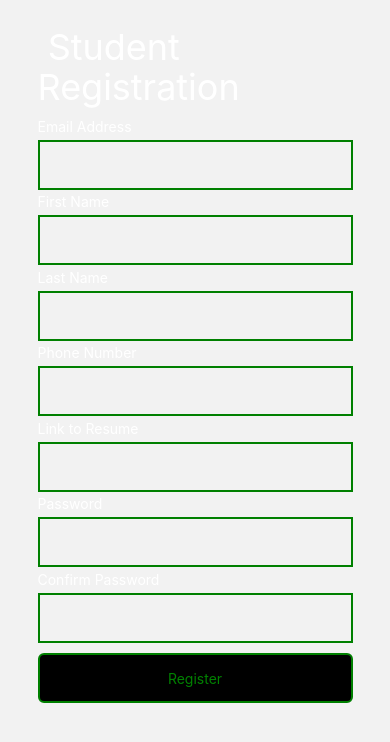
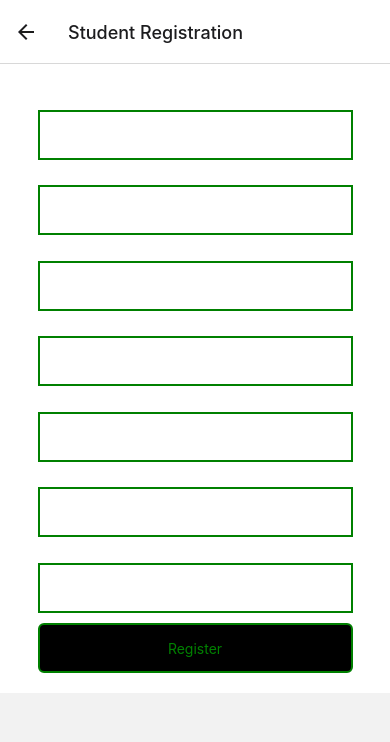
Before and after one commit to jgoldstein46/HoyaHacks, a React Native app in the folder client/: screen /StudentRegistration in a window 390 px wide. Shown: the top 742 px of the page. Built offline with nearby package versions, Linux system fonts and the light colour scheme; what expo-linking would draw is missing.

Commit message:
registration fix

```diff
--- a/client/navigation/index.tsx
+++ b/client/navigation/index.tsx
@@ -73,7 +73,7 @@ function RootNavigator() {
       <Stack.Screen
         name="StudentRegistration"
         component={StudentRegistration}
-        options={{ headerShown: false }}
+        options={{ title: "Student Registration" }}
         />
       <Stack.Screen
         name="Login"
--- a/client/package.json
+++ b/client/package.json
@@ -35,9 +35,9 @@
     "react-native-formik": "^1.7.8",
     "react-native-safe-area-context": "3.3.2",
     "react-native-screens": "~3.10.1",
+    "react-native-storage": "^1.0.1",
     "react-native-web": "0.17.1",
-    "yup": "^0.32.11",
-    "react-native-storage": "^1.0.1"
+    "yup": "^0.32.11"
   },
   "devDependencies": {
     "@babel/core": "^7.12.9",
--- a/client/screens/registration/StudentRegistration.tsx
+++ b/client/screens/registration/StudentRegistration.tsx
@@ -1,17 +1,16 @@
 import React from "react";
 import {
   Button,
-  TextInput,
-  View,
-  Text,
   TouchableOpacity,
   TouchableWithoutFeedback,
 } from "react-native";
 import { Formik } from "formik";
 import { ScrollView } from "react-native";
 
+import { Text, View, TextInput } from "../../components/Themed";
+
 //imporing styles
-import styles from "../../styles/RegistrationStyles"
+import styles from "../../styles/RegistrationStyles";
 
 import * as Yup from "yup";
 import { RootStackScreenProps } from "../../types";
@@ -25,7 +24,9 @@ import { RootStackScreenProps } from "../../types";
 // import AppLoading from "expo-app-loading";
 import { Keyboard } from "react-native";
 // export default function LoginScreen({navigation}: RootStackScreenProps<"Login">)
-export default function StudentRegistration({navigation}: RootStackScreenProps<"StudentLogin">) {
+export default function StudentRegistration({
+  navigation,
+}: RootStackScreenProps<"StudentLogin">) {
   let validationSchema = Yup.object().shape({
     email: Yup.string().email("Email is invalid").required("Email is required"),
     firstName: Yup.string().required("First name is required"),
@@ -52,13 +53,12 @@ export default function StudentRegistration({navigation}: RootStackScreenProps<"
   //     return <AppLoading />;
   //   } else {
   return (
-
+    <ScrollView>
       <TouchableWithoutFeedback
-            // onPress={() => Keyboard.dismiss()}
-            accessible={false}>
-            <ScrollView>
+        onPress={() => Keyboard.dismiss()}
+        accessible={false}
+      >
         <View style={styles.container}>
-            <Text style={styles.titleText}> Student Registration</Text>
           <Formik
             initialValues={{
               email: "",
@@ -77,10 +77,9 @@ export default function StudentRegistration({navigation}: RootStackScreenProps<"
                 email: values.email,
                 phone: values.phone,
                 resume: values.resume,
-                    id: ""
+                id: "",
               };
-                navigation.navigate("Root", {model: candidate});
-
+              navigation.navigate("Root", { model: candidate });
             }}
             validationSchema={validationSchema}
             // uncomment above line to use validation
@@ -168,7 +167,10 @@ export default function StudentRegistration({navigation}: RootStackScreenProps<"
                 ) : null}
                 {/* <View style={styles.submit}> */}
                 {/* <Button onPress={handleSubmit}></Button> */}
-                    <TouchableOpacity style={styles.submit} onPress={handleSubmit as any}>
+                <TouchableOpacity
+                  style={styles.submit}
+                  onPress={handleSubmit as any}
+                >
                   <Text style={styles.submitText}>Register</Text>
                 </TouchableOpacity>
                 {/* </View> */}
@@ -176,9 +178,8 @@ export default function StudentRegistration({navigation}: RootStackScreenProps<"
             )}
           </Formik>
         </View>
+      </TouchableWithoutFeedback>
     </ScrollView>
-        </TouchableWithoutFeedback>
-
   );
   //   }
-};
+}
--- a/client/styles/RegistrationStyles.tsx
+++ b/client/styles/RegistrationStyles.tsx
@@ -19,22 +19,11 @@ const styles = StyleSheet.create({
     title: {
       fontSize: 26,
       fontWeight: "bold",
-      color: "white"
     },
     form: {
     flexDirection: "column",
     justifyContent: "flex-start",
     height: "100%",
-    },
-    titleText: {
-    fontSize: 36,
-    // fontFamily: "Comfortaa_400Regular",
-    lineHeight: 40,
-    letterSpacing: -0.015,
-    color: "#fff",
-    marginBottom: "2%",
-    marginLeft: "5%",
-    marginTop: "2%",
     },
     labelText: {
     // fontFamily: "Roboto_400Regular",
```
Also changed, not shown: 2 other files (tests, documents, lock files or other folders). Lines whose indentation alone changed are shown as unchanged.
